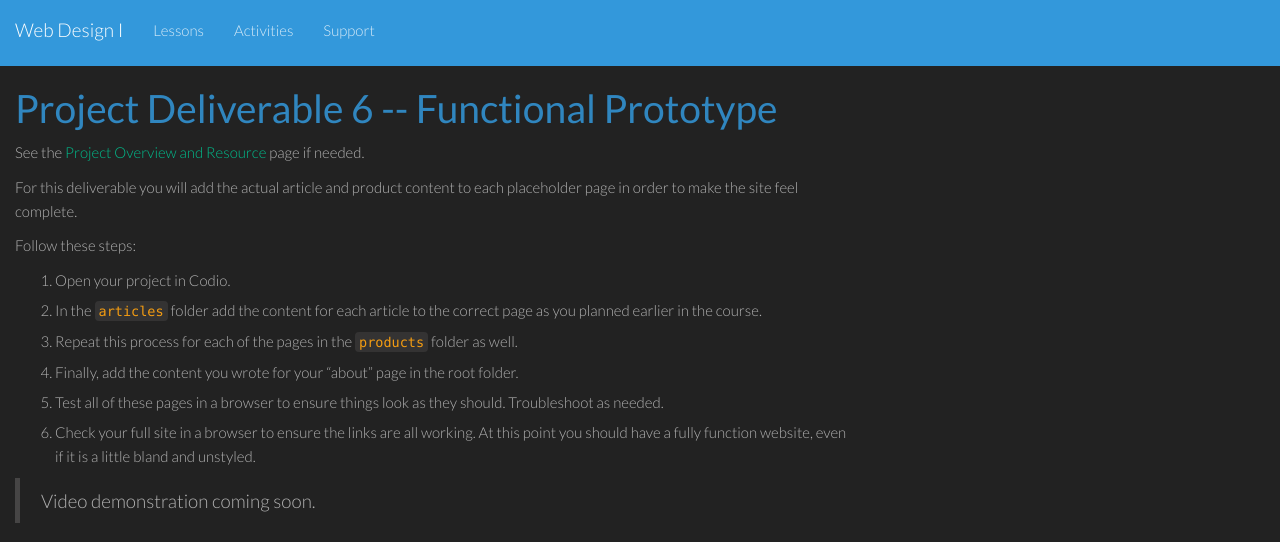
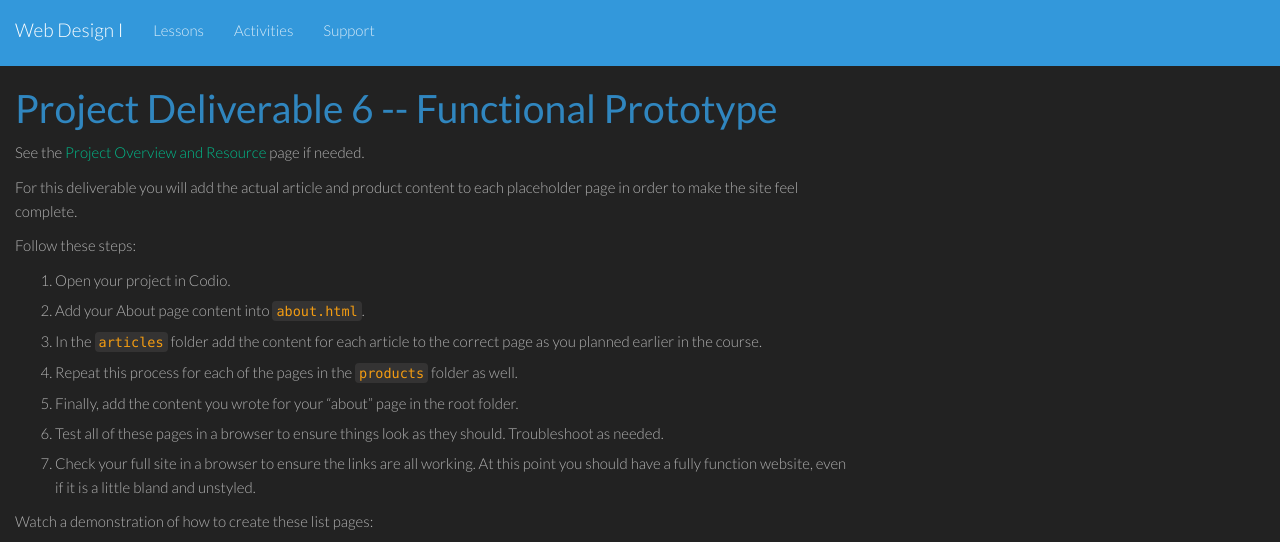
Before and after one commit to philschanely/course-web1, a Jekyll site: the page built from _activities/pd06.md, in a window 1280 px wide. Shown: the top 542 px of the page. Built offline with Jekyll 4.4.1, drawn with Linux system fonts in a browser that asks for light colours.

Commit message:
Updates to deliverable 6.

```diff
--- a/_activities/pd06.md
+++ b/_activities/pd06.md
@@ -10,12 +10,15 @@
 Follow these steps:
 
 1. Open your project in Codio.
-2. In the `articles` folder add the content for each article to the correct page as you planned earlier in the course.
-3. Repeat this process for each of the pages in the `products` folder as well.
-4. Finally, add the content you wrote for your “about” page in the root folder.
-5. Test all of these pages in a browser to ensure things look as they should. Troubleshoot as needed.
-6. Check your full site in a browser to ensure the links are all working. At this point you should have a fully function website, even if it is a little bland and unstyled.
+2. Add your About page content into `about.html`.
+3. In the `articles` folder add the content for each article to the correct page as you planned earlier in the course.
+4. Repeat this process for each of the pages in the `products` folder as well.
+5. Finally, add the content you wrote for your “about” page in the root folder.
+6. Test all of these pages in a browser to ensure things look as they should. Troubleshoot as needed.
+7. Check your full site in a browser to ensure the links are all working. At this point you should have a fully function website, even if it is a little bland and unstyled.
 
-> Video demonstration coming soon.
+Watch a demonstration of how to create these list pages:
+
+<iframe width="560" height="315" src="https://www.youtube.com/embed/EWDCknjsEoE" frameborder="0" allowfullscreen></iframe>
 
 Complete this deliverable in your project space in Codio by the deadline indicated in the course schedule.
```
